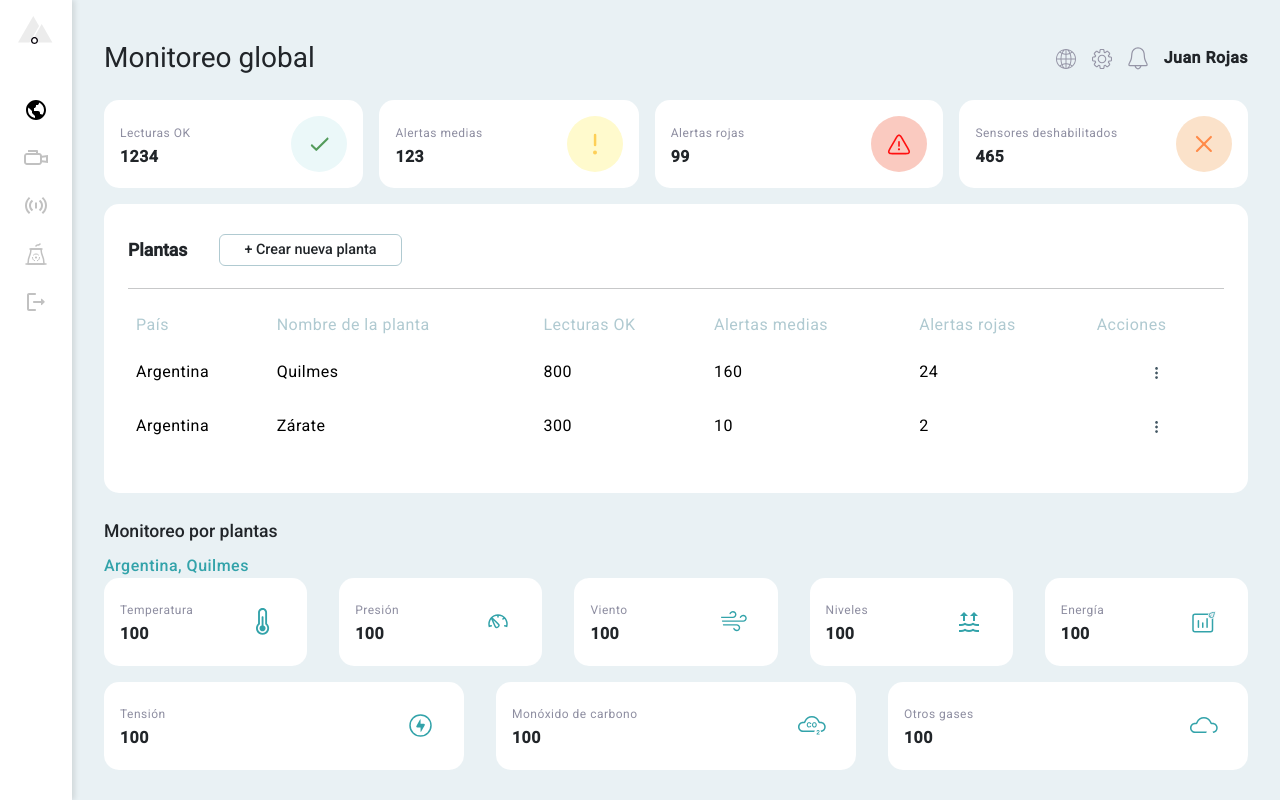
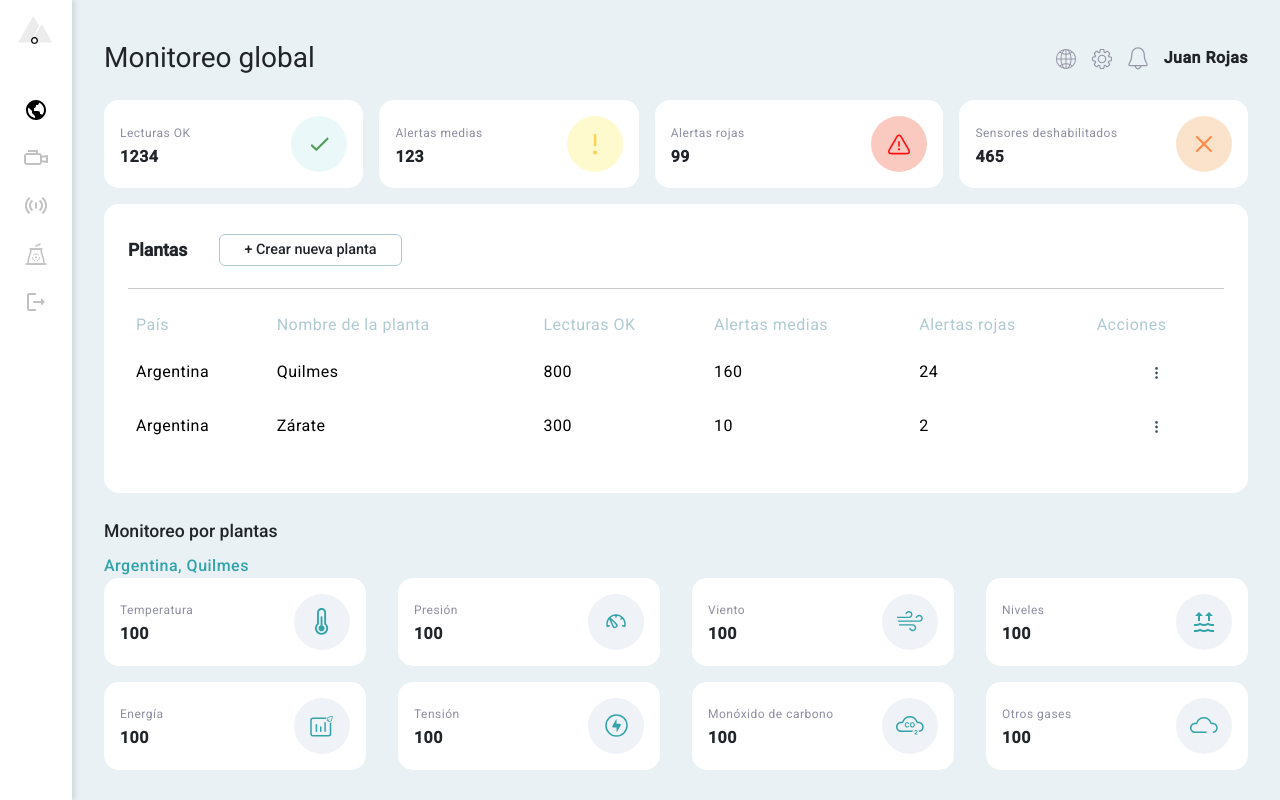
Before and after one commit to NachoGallo7/techforb-challenge-fe, an Angular app: page /dashboard in a window 1280 px wide. Built offline with nearby package versions, Linux system fonts and the light colour scheme; some icons are missing.

Commit message:
- Progress

```diff
--- a/src/app/components/dashboard-per-plant-detail/dashboard-per-plant-detail.component.css
+++ b/src/app/components/dashboard-per-plant-detail/dashboard-per-plant-detail.component.css
@@ -11,16 +11,16 @@
   display: inline;
 }
 .kpis-section{
-  /* display: grid;
-  grid-template-columns: repeat(auto-fit, minmax(20%, 23.4%));
+  display: grid;
+  grid-template-columns: repeat(4, 1fr);
+  /* grid-template-columns: repeat(auto-fit, minmax(20%, 23.4%)); */
+  gap: 1rem 2rem;
+  /* display: flex;
+  flex-wrap: wrap;
   gap: 1rem 2rem; */
-  display: flex;
-  flex-wrap: wrap;
-  gap: 1rem 2rem;
 }
 .kpi-component{
   display: flex;
   flex-grow: 1;
   flex-basis: 0;
-  max-width: 23.4;
 }
--- a/src/app/components/per-plant-kpi-indicator/per-plant-kpi-indicator.component.css
+++ b/src/app/components/per-plant-kpi-indicator/per-plant-kpi-indicator.component.css
@@ -23,16 +23,5 @@
   border-radius: 100%;
   width: 3.5rem;
   aspect-ratio: 1/1;
+  background-color: var(--per-detail-kpi-color-accent);
 }
-.icon-holder.ok{
-  background-color: var(--kpi-bg-color-ok);
-}
-.icon-holder.warning{
-  background-color: var(--kpi-bg-color-warning);
-}
-.icon-holder.error{
-  background-color: var(--kpi-bg-color-error);
-}
-.icon-holder.disabled{
-  background-color: var(--kpi-bg-color-disabled);
-}
--- a/src/styles.css
+++ b/src/styles.css
@@ -10,6 +10,7 @@
   --kpi-bg-color-warning: #FFFACD;
   --kpi-bg-color-error: #F6968180;
   --kpi-bg-color-disabled: #FADABCC9;
+  --per-detail-kpi-color-accent: #EFF2F7;
   --icon-enabled-color: #000;
   --icon-disabled-color: #C1C1C1;
   --table-accent-color: #B0CAD1;
```
